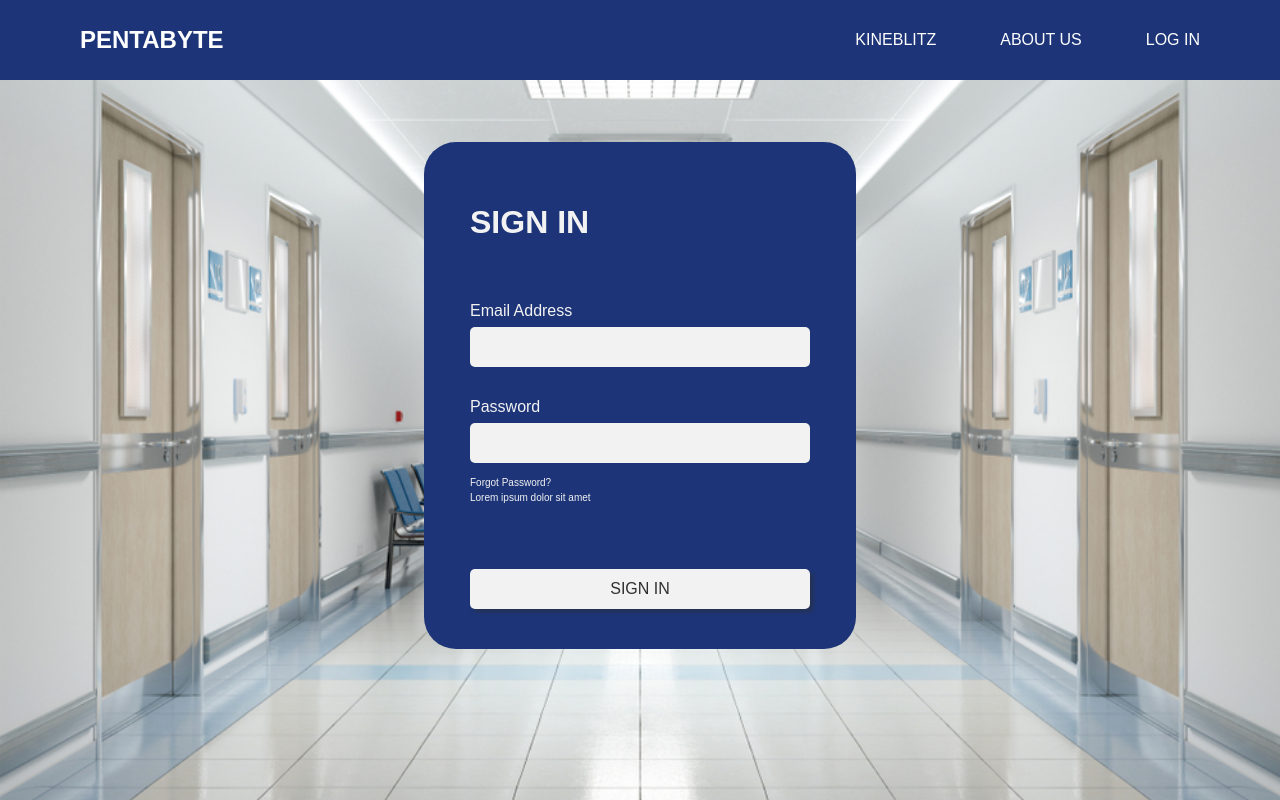
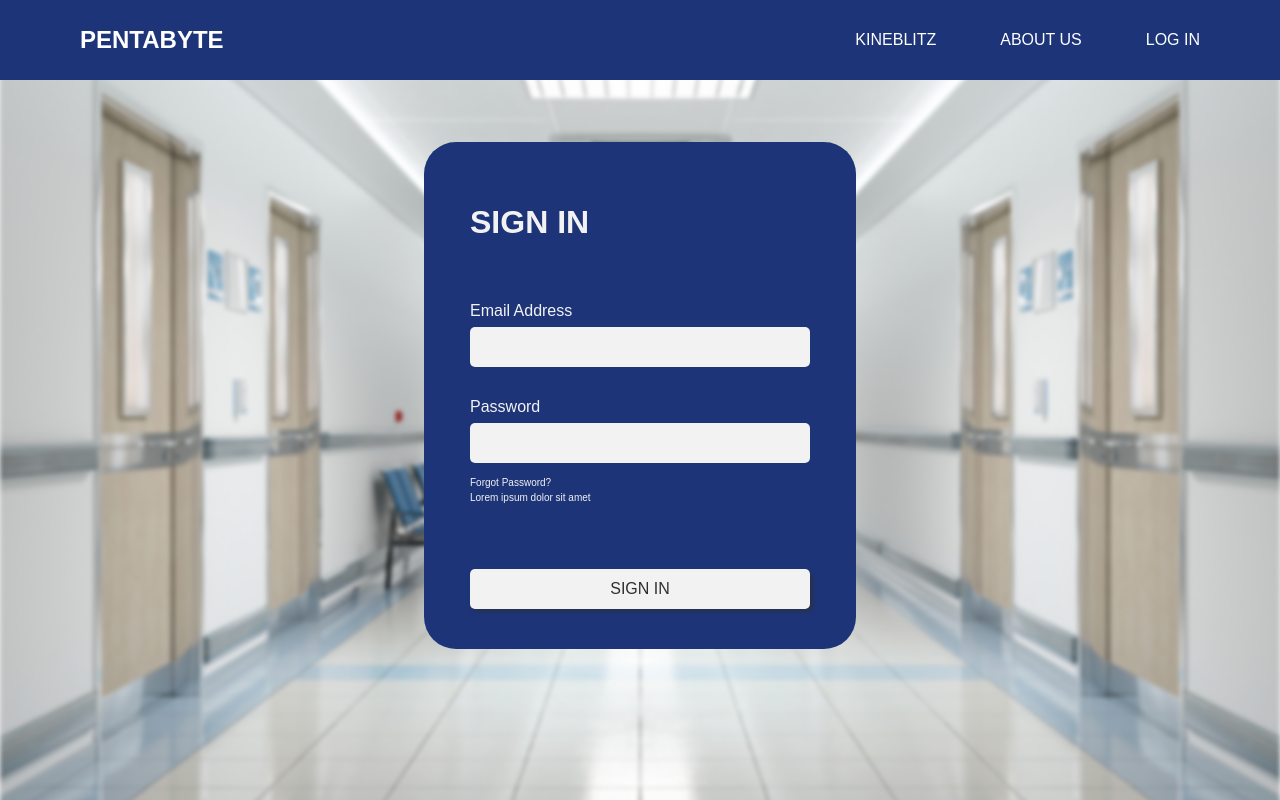
Before and after one commit to nrbauca/kineblitz, a React (Create React App) app: page /login in a window 1280 px wide. Built offline with nearby package versions, Linux system fonts and the light colour scheme; the HTML template or start-up script is replaced by a standard one.

Commit message:
Code polish

```diff
--- a/src/Components/NavigationBar.js
+++ b/src/Components/NavigationBar.js
@@ -1,12 +1,11 @@
 import React from 'react'
-import { Link } from 'react-router-dom';
+import { Link } from 'react-router-dom'
 
 export default function NavigationBar() {
   return (
     <div>
-    <div>
       <header>
-          <nav className="absolute top-0 z-50 flex justify-between text-white pl-20 py-6 bg-[#1d3578] w-full">
+        <nav className="absolute z-50 top-0 w-full flex justify-between pl-20 py-6 bg-[#1d3578] text-white">
           <Link className="text-2xl font-semibold" to="/home">PENTABYTE</Link>
           <div className="flex gap-16 items-center pr-20">
             <Link to="/kineblitz"><button className="text-base">KINEBLITZ</button></Link>
@@ -16,6 +15,5 @@ export default function NavigationBar() {
         </nav>
       </header>
     </div>
-    </div>
   )
 }
--- a/src/Pages/LogIn.js
+++ b/src/Pages/LogIn.js
@@ -4,8 +4,8 @@ import hallway from '../Images/Hallway_Background.jpg'
 export default function LogIn() {
   return (
     <div>
-      <img src={hallway} alt="hallway background" className="w-[1550px] h-full fixed top-[20px] bg-cover" />
-      <div className="login-bg" />
+      <img src={hallway} alt="hallway background" className="fixed top-[20px] w-[1550px] h-full bg-cover blur-[2px]" />
+      {/* <div className="login-bg" /> */}
       <main className="login">
         <div className="login-container">
           <form action className="login-form">
--- a/src/style.css
+++ b/src/style.css
@@ -225,8 +225,8 @@ header li>a:hover {
     height: 100%;
     background: url(Hallway_Background.jpg) no-repeat center center;
     background-size: cover;
-    filter: blur(2px); */
-}
+    filter: blur(2px);
+} */
 
 .login {
     display: flex;
```
Lines whose indentation alone changed are shown as unchanged.
